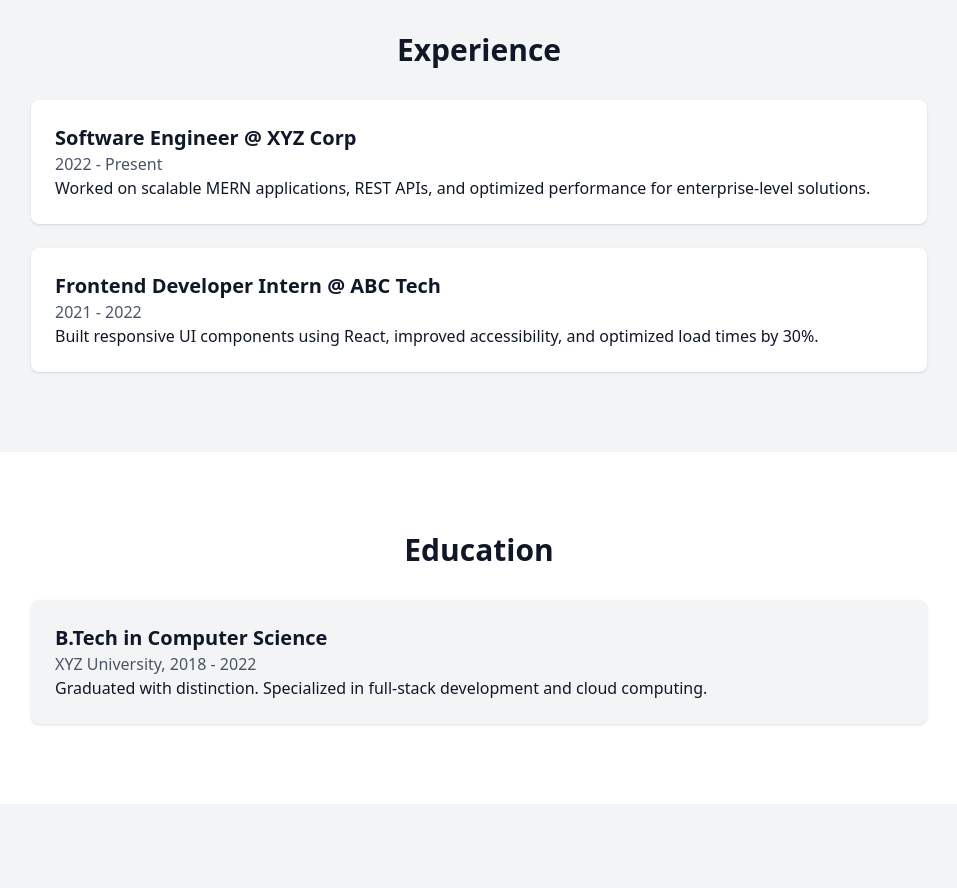
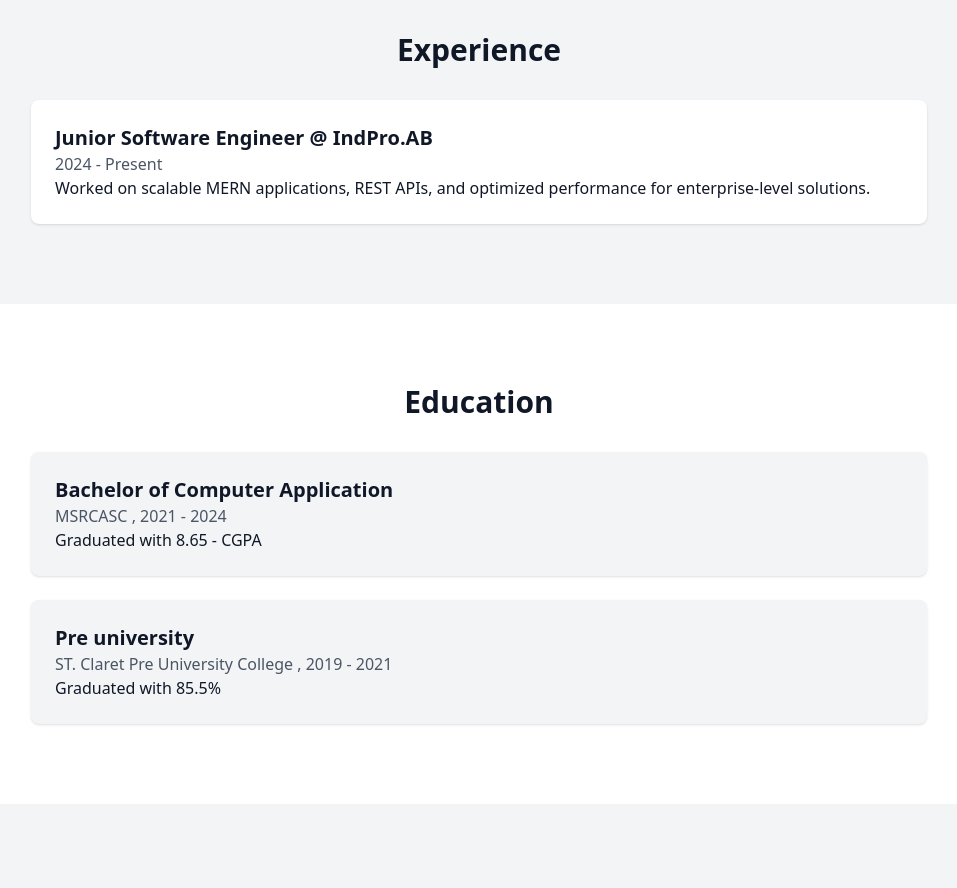
Before and after one commit to jnvreddy/Portfolio, a React (Vite) app: page / in a window 1280 px wide. Shown: the part 560-1448 px from the top of the page, without its empty margins (161-1118 px from the left). Built offline with nearby package versions, Linux system fonts and the light colour scheme.

Commit message:
few details added

```diff
--- a/src/components/Home.tsx
+++ b/src/components/Home.tsx
@@ -34,21 +34,14 @@ const Home = () => {
           <h2 className="text-3xl font-bold mb-8">Experience</h2>
           <div className="space-y-6 text-left">
             <div className="p-6 bg-white dark:bg-gray-800 rounded-lg shadow">
-              <h3 className="text-xl font-semibold">Software Engineer @ XYZ Corp</h3>
-              <p className="text-gray-600 dark:text-gray-400">2022 - Present</p>
+              <h3 className="text-xl font-semibold">Junior Software Engineer @ IndPro.AB </h3>
+              <p className="text-gray-600 dark:text-gray-400">2024 - Present</p>
               <p>
                 Worked on scalable MERN applications, REST APIs, and optimized performance for
                 enterprise-level solutions.
               </p>
             </div>
-            <div className="p-6 bg-white dark:bg-gray-800 rounded-lg shadow">
-              <h3 className="text-xl font-semibold">Frontend Developer Intern @ ABC Tech</h3>
-              <p className="text-gray-600 dark:text-gray-400">2021 - 2022</p>
-              <p>
-                Built responsive UI components using React, improved accessibility, and optimized
-                load times by 30%.
-              </p>
-            </div>
+
           </div>
         </div>
       </section>
@@ -62,9 +55,15 @@ const Home = () => {
           <h2 className="text-3xl font-bold mb-8">Education</h2>
           <div className="space-y-6 text-left">
             <div className="p-6 bg-gray-100 dark:bg-gray-800 rounded-lg shadow">
-              <h3 className="text-xl font-semibold">B.Tech in Computer Science</h3>
-              <p className="text-gray-600 dark:text-gray-400">XYZ University, 2018 - 2022</p>
-              <p>Graduated with distinction. Specialized in full-stack development and cloud computing.</p>
+              <h3 className="text-xl font-semibold">Bachelor of Computer Application</h3>
+              <p className="text-gray-600 dark:text-gray-400">MSRCASC , 2021 - 2024</p>
+              <p>Graduated with 8.65 - CGPA</p>
+            </div>
+
+            <div className="p-6 bg-gray-100 dark:bg-gray-800 rounded-lg shadow">
+              <h3 className="text-xl font-semibold">Pre university</h3>
+              <p className="text-gray-600 dark:text-gray-400">ST. Claret Pre University College , 2019 - 2021</p>
+              <p>Graduated with 85.5%</p>
             </div>
           </div>
         </div>
```
